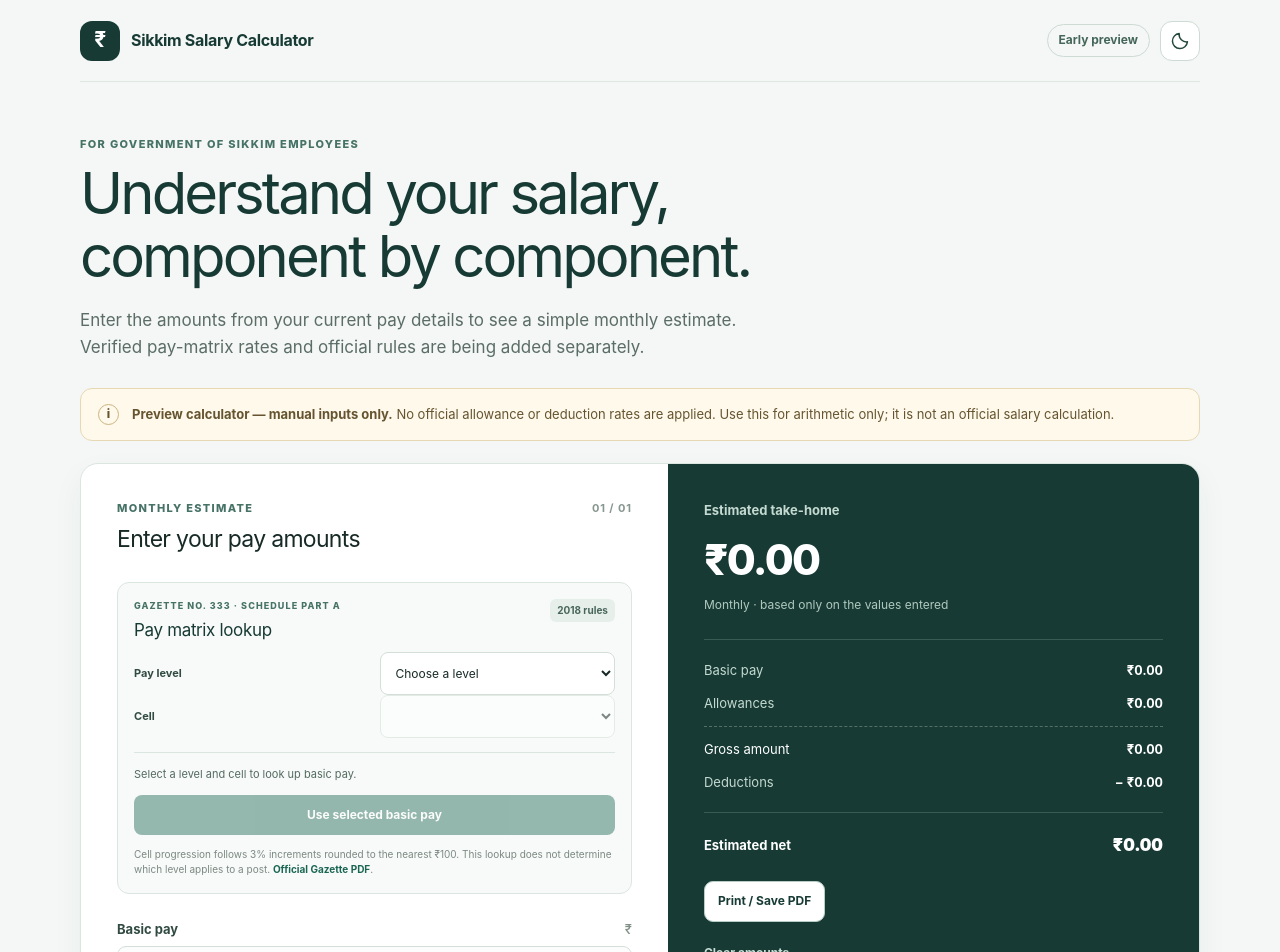
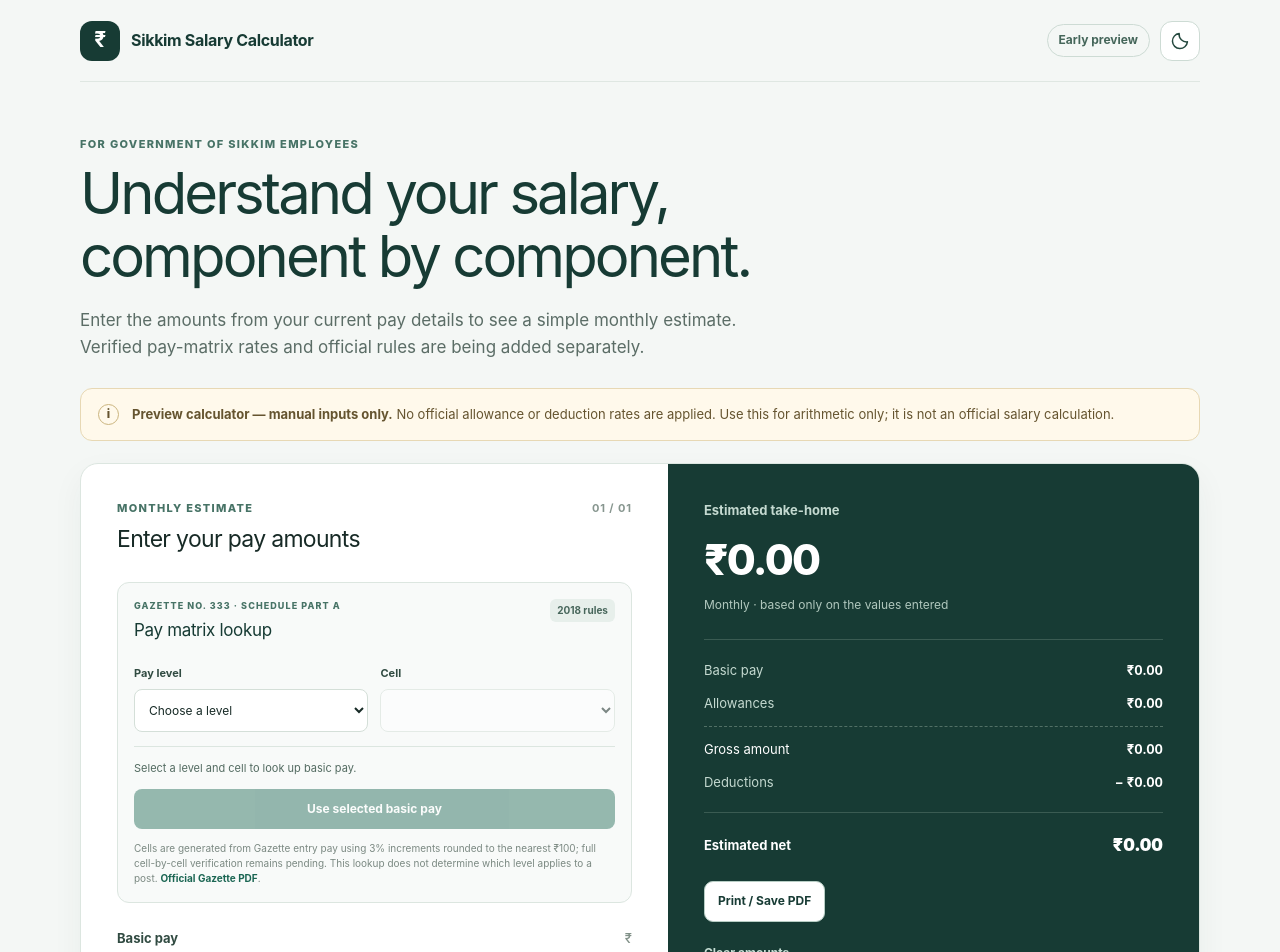
Before and after one commit to leenusdarnal/sikkim-govt-salary-calculator-, a SvelteKit app: page / in a window 1280 px wide. Shown: the top 952 px of the page. Built offline with nearby package versions, Linux system fonts and the light colour scheme.

Commit message:
fix: align matrix selectors and improve small-screen header

```diff
--- a/src/routes/+page.svelte
+++ b/src/routes/+page.svelte
@@ -123,13 +123,13 @@
         </div>
         <div class="matrix-fields">
           <label for="pay-level">Pay level</label>
+          <label for="pay-cell">Cell</label>
           <select id="pay-level" bind:value={selectedLevel} onchange={(event) => { selectedLevel = Number((event.currentTarget as HTMLSelectElement).value); selectedCell = 1; }}>
             <option value={0}>Choose a level</option>
             {#each PAY_LEVELS as level (level.level)}
               <option value={level.level}>Level {level.level}</option>
             {/each}
           </select>
-          <label for="pay-cell">Cell</label>
           <select id="pay-cell" bind:value={selectedCell} disabled={!selectedPayLevel}>
             {#each selectedPayLevel?.cells ?? [] as amount, index (index)}
               <option value={index + 1}>Cell {index + 1} · {money(amount)}</option>
@@ -145,7 +145,7 @@
           {/if}
           <button type="button" class="matrix-use" disabled={selectedPay === undefined} onclick={applySelectedPay}>Use selected basic pay</button>
         </div>
-        <p class="matrix-source">Cell progression follows 3% increments rounded to the nearest ₹100. This lookup does not determine which level applies to a post. <a href="https://www.sikkim.gov.in/uploads/Gazette/333_20240813.pdf" target="_blank" rel="noreferrer">Official Gazette PDF</a>.</p>
+        <p class="matrix-source">Cells are generated from Gazette entry pay using 3% increments rounded to the nearest ₹100; full cell-by-cell verification remains pending. This lookup does not determine which level applies to a post. <a href="https://www.sikkim.gov.in/uploads/Gazette/333_20240813.pdf" target="_blank" rel="noreferrer">Official Gazette PDF</a>.</p>
       </section>
 
       <label for="basic-pay">Basic pay <span>₹</span></label>
@@ -291,7 +291,7 @@
   .next a { color: #1b6653; font-size: 13px; font-weight: 750; text-underline-offset: 4px; }
   footer { display: flex; justify-content: space-between; gap: 12px; padding: 20px 0 28px; border-top: 1px solid #dfe7e2; color: #829087; font-size: 11px; }
   @media (max-width: 720px) { .intro { padding-top: 38px; } .calculator { grid-template-columns: 1fr; } .result-panel { min-height: 410px; } footer { flex-direction: column; } }
-  @media (max-width: 420px) { .topbar-actions { gap: 7px; } .theme-toggle { width: 36px; height: 36px; } .matrix-lookup { padding: 13px; } .matrix-fields { gap: 0 8px; } }
+  @media (max-width: 420px) { .topbar-actions { gap: 7px; } .theme-toggle { width: 36px; height: 36px; } .status { display: none; } .matrix-lookup { padding: 13px; } .matrix-fields { gap: 0 8px; } }
   @media (max-width: 420px) { .shell { width: calc(100% - 24px); } .brand { font-size: 13px; } .mark { width: 34px; height: 34px; } .status { font-size: 10px; } .desktop-break { display: none; } }
 
   :global(html[data-theme="dark"] body) { background: #0d1714; color: #e5eee9; }
```
